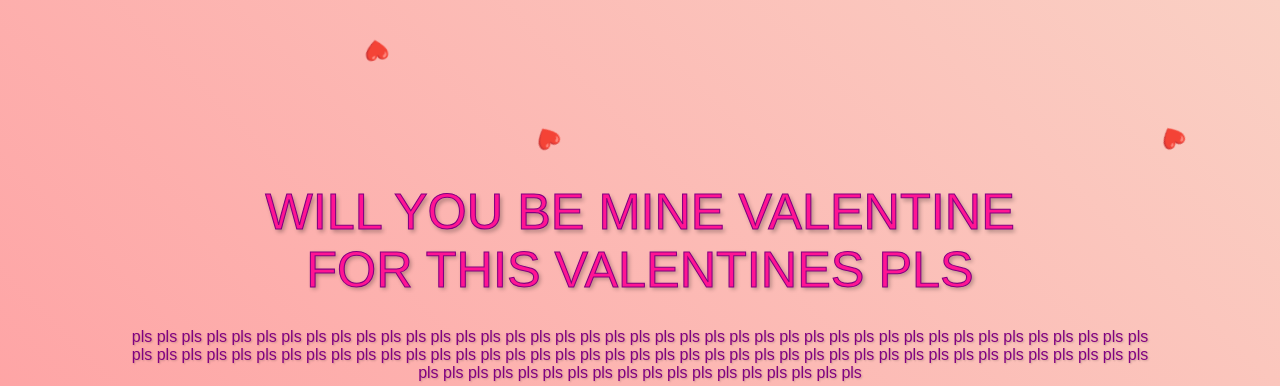
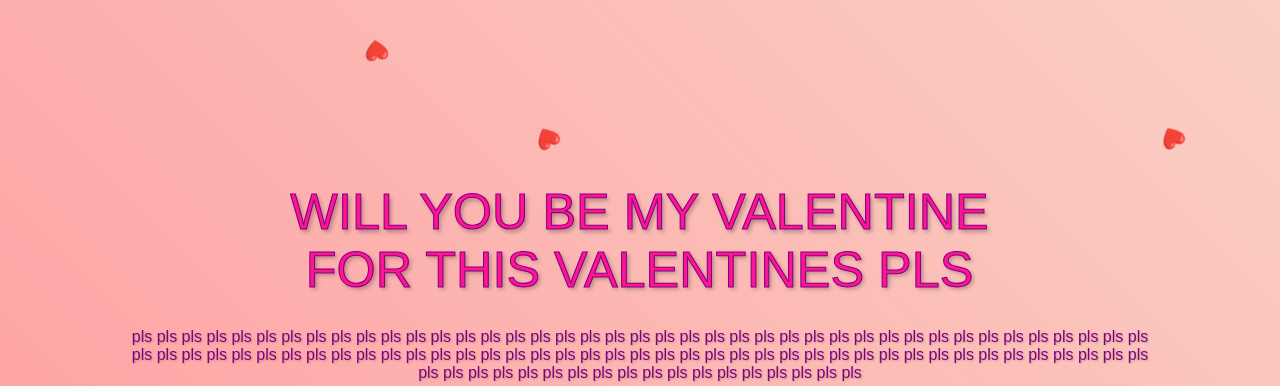
Before and after one commit to rainy1881/NOWAYYY, a plain HTML site: page index.html in a window 1280 px wide. Shown: the top 386 px of the page. Drawn offline with Linux system fonts and the light colour scheme.

Commit message:
Update index.html

```diff
--- a/index.html
+++ b/index.html
@@ -151,7 +151,7 @@
 <body>
     <div class="hearts" id="hearts"></div>
     <div class="main-text">
-        WILL YOU BE MINE VALENTINE<br>
+        WILL YOU BE MY VALENTINE<br>
         FOR THIS VALENTINES PLS
     </div>
     <div class="pls-container">
```
